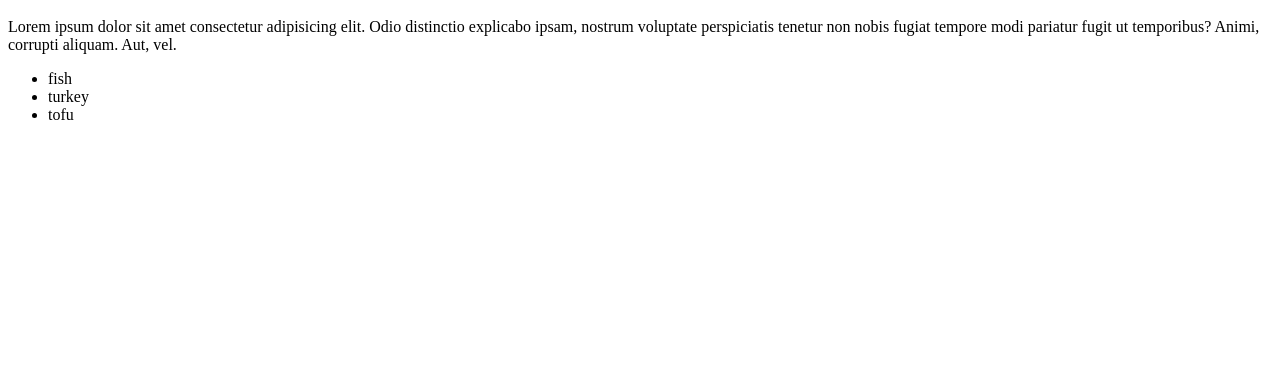
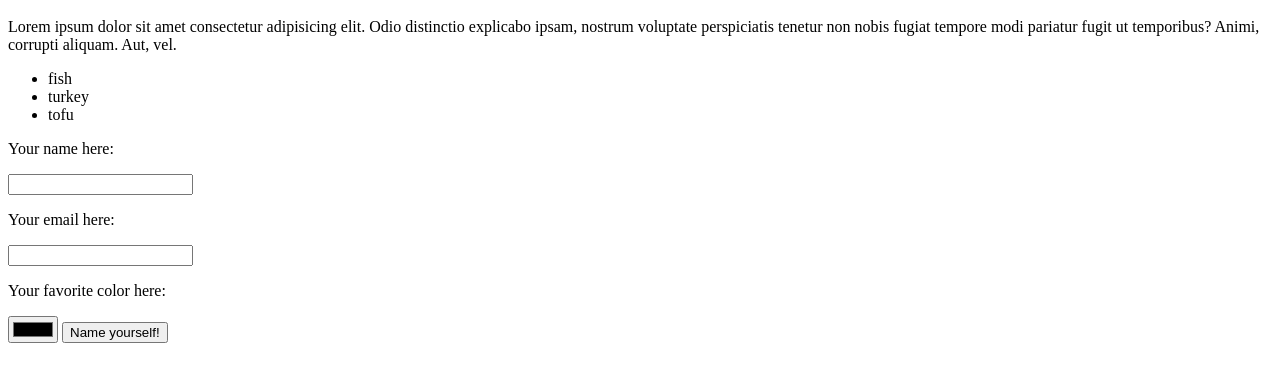
Before and after one commit to brendan-codes/w1d1demo, a plain HTML site: page index.html in a window 1280 px wide. Shown: the part 48-430 px from the top of the page. Drawn offline with Linux system fonts and the light colour scheme.

Commit message:
add form to index

```diff
--- a/index.html
+++ b/index.html
@@ -6,3 +6,13 @@
     <li>turkey</li>
     <li>tofu</li>
 </ul>
+
+<form action="">
+    <p>Your name here:</p>
+    <input type="text" name="name">
+    <p>Your email here:</p>
+    <input type="email" name="email" id="">
+    <p>Your favorite color here:</p>
+    <input type="color" name="color" id="">
+    <input type="submit" value="Name yourself!">
+</form>
```
